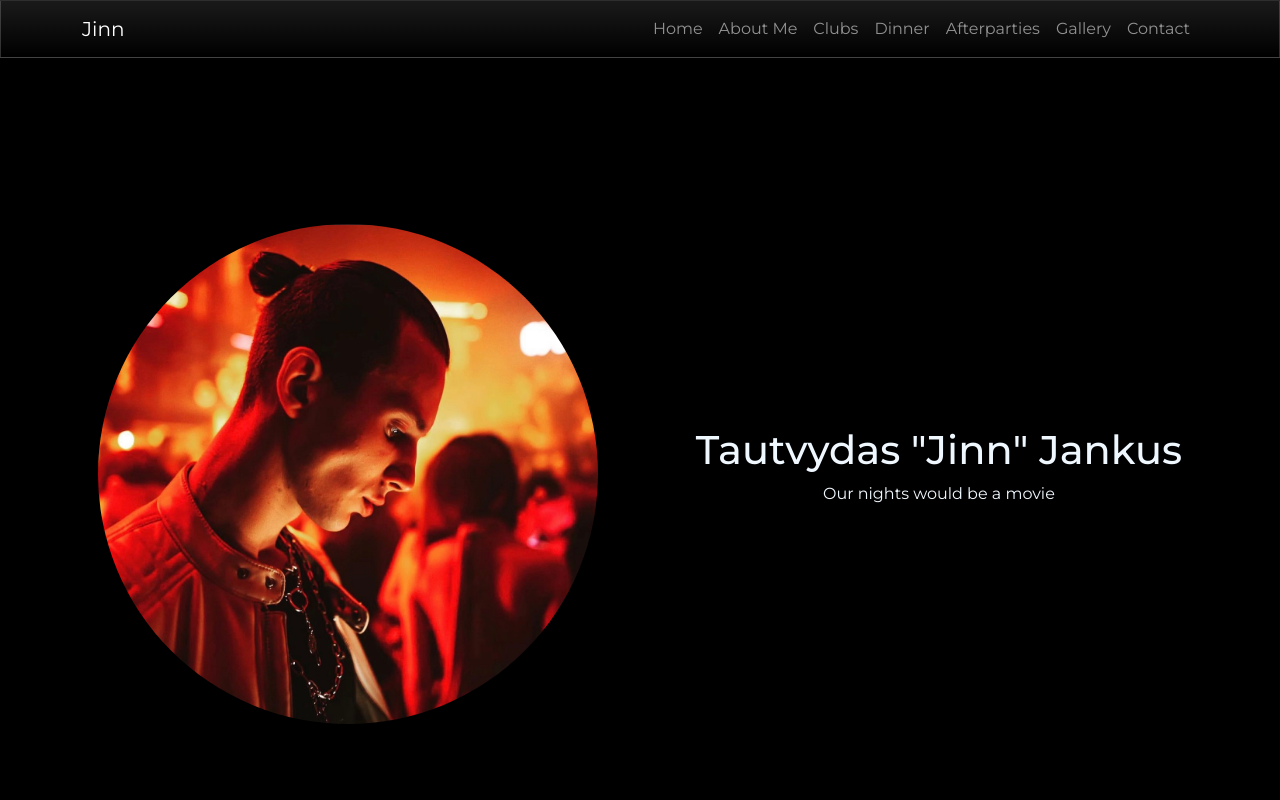
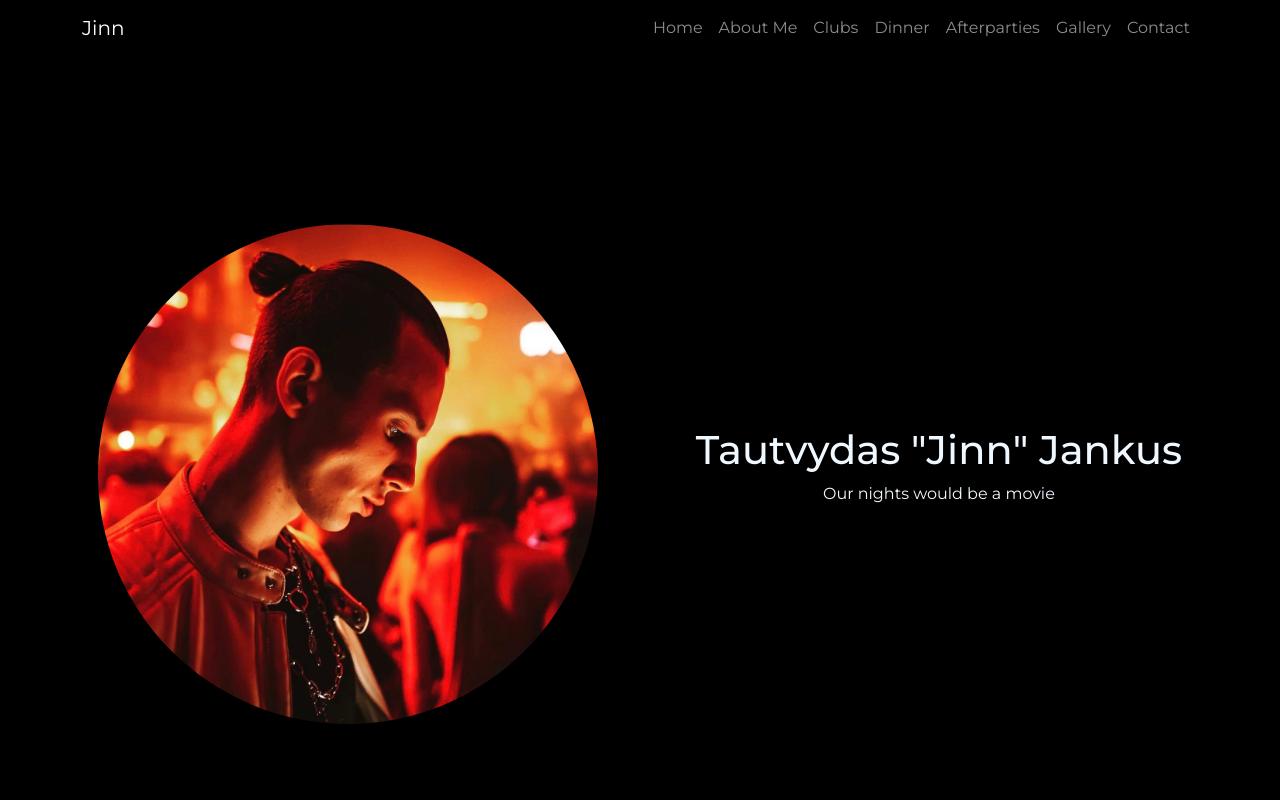
Before and after one commit to remybuckets/Jinn, a plain HTML site: page index.html in a window 1280 px wide. Shown: the top 800 px of the page. Drawn offline with nearby package versions, Linux system fonts and the light colour scheme; a web font is replaced by a local one.

Commit message:
Update-5

```diff
--- a/styles.css
+++ b/styles.css
@@ -356,11 +356,15 @@ img{
     width: 250px;
 }
 nav{
-    background: linear-gradient(rgba(255, 255, 255, 0.1), rgba(255, 255, 255, 0));
+    /*background: linear-gradient(rgba(255, 255, 255, 0.1), rgba(255, 255, 255, 0));
     backdrop-filter: blur(10px);
     -webkit-backdrop-filter: blur(10px);
     border: 1px solid rgba(255, 255, 255, 0.18);
     box-shadow: 0 8px 32px 0 rgba(0, 0, 0, 0.37);
+        For a linear gradient
+
+    */
+    background-color: black;
 }
 @media (max-width: 991px) {
     .navbar-collapse{
```
